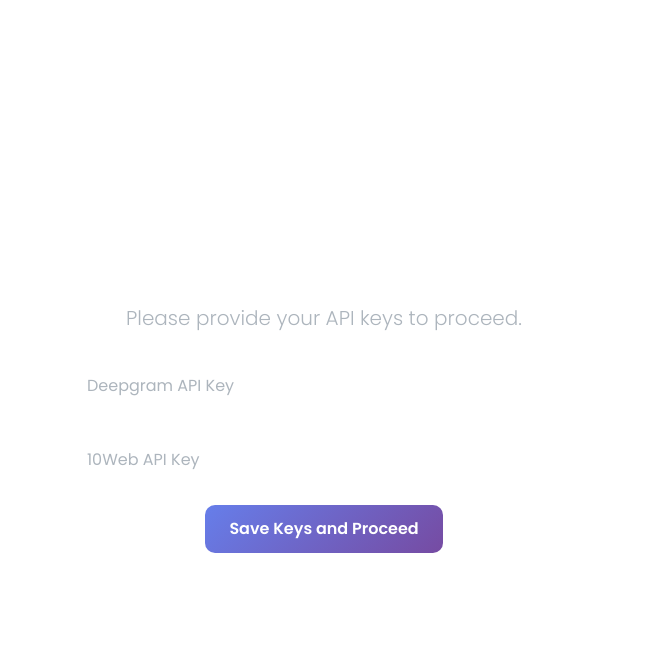
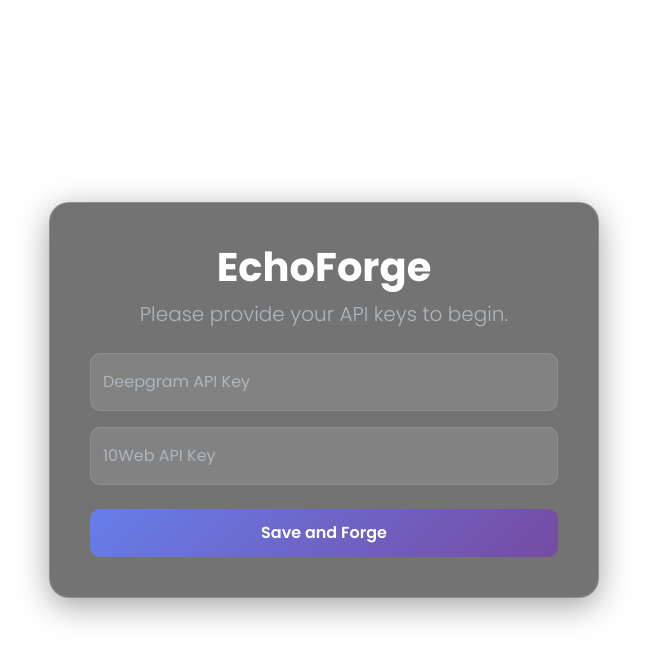
Before and after one commit to Highonswift/echoforge-voice-app-builder, a Flask app: page / in a window 1280 px wide. Shown: the top 662 px of the page, without its empty margins (316-963 px from the left). Run offline with Flask 3, Linux system fonts and the light colour scheme; parts of the project's set-up code (start-up, migrations or seed data) failed here and were passed over.

Commit message:
Update login.html

```diff
--- a/templates/login.html
+++ b/templates/login.html
@@ -5,27 +5,32 @@
     <meta name="viewport" content="width=device-width, initial-scale=1.0">
     <title>EchoForge - API Keys</title>
     <link href="https://cdn.jsdelivr.net/npm/bootstrap@5.3.2/dist/css/bootstrap.min.css" rel="stylesheet">
+    <link rel="preconnect" href="https://fonts.googleapis.com">
+    <link rel="preconnect" href="https://fonts.gstatic.com" crossorigin>
+    <link href="https://fonts.googleapis.com/css2?family=Poppins:wght@300;400;600;700&display=swap" rel="stylesheet">
     <link rel="stylesheet" href="{{ url_for('static', filename='css/style.css') }}">
 </head>
 <body>
-    <div class="container text-center my-5">
+    <div class="container text-center">
+        <div class="content-card mx-auto">
             <header class="mb-4">
                 <h1>EchoForge</h1>
-            <p class="lead">Please provide your API keys to proceed.</p>
+                <p class="lead">Please provide your API keys to begin.</p>
             </header>
             <main id="main-content">
-            <form action="/save-keys" method="POST" class="mx-auto" style="max-width: 500px;">
+                <form action="/save-keys" method="POST">
                     <div class="form-floating mb-3">
                         <input type="password" class="form-control" id="deepgram_api_key" name="deepgram_api_key" placeholder="Deepgram API Key" required>
                         <label for="deepgram_api_key">Deepgram API Key</label>
                     </div>
-                <div class="form-floating mb-3">
+                    <div class="form-floating mb-4">
                         <input type="password" class="form-control" id="tenweb_api_key" name="tenweb_api_key" placeholder="10Web API Key" required>
                         <label for="tenweb_api_key">10Web API Key</label>
                     </div>
-                <button type="submit" class="btn btn-primary">Save Keys and Proceed</button>
+                    <button type="submit" class="btn btn-primary w-100">Save and Forge</button>
                 </form>
             </main>
+        </div>
     </div>
     <script src="https://cdn.jsdelivr.net/npm/bootstrap@5.3.2/dist/js/bootstrap.bundle.min.js"></script>
 </body>
```
Lines whose indentation alone changed are shown as unchanged.
